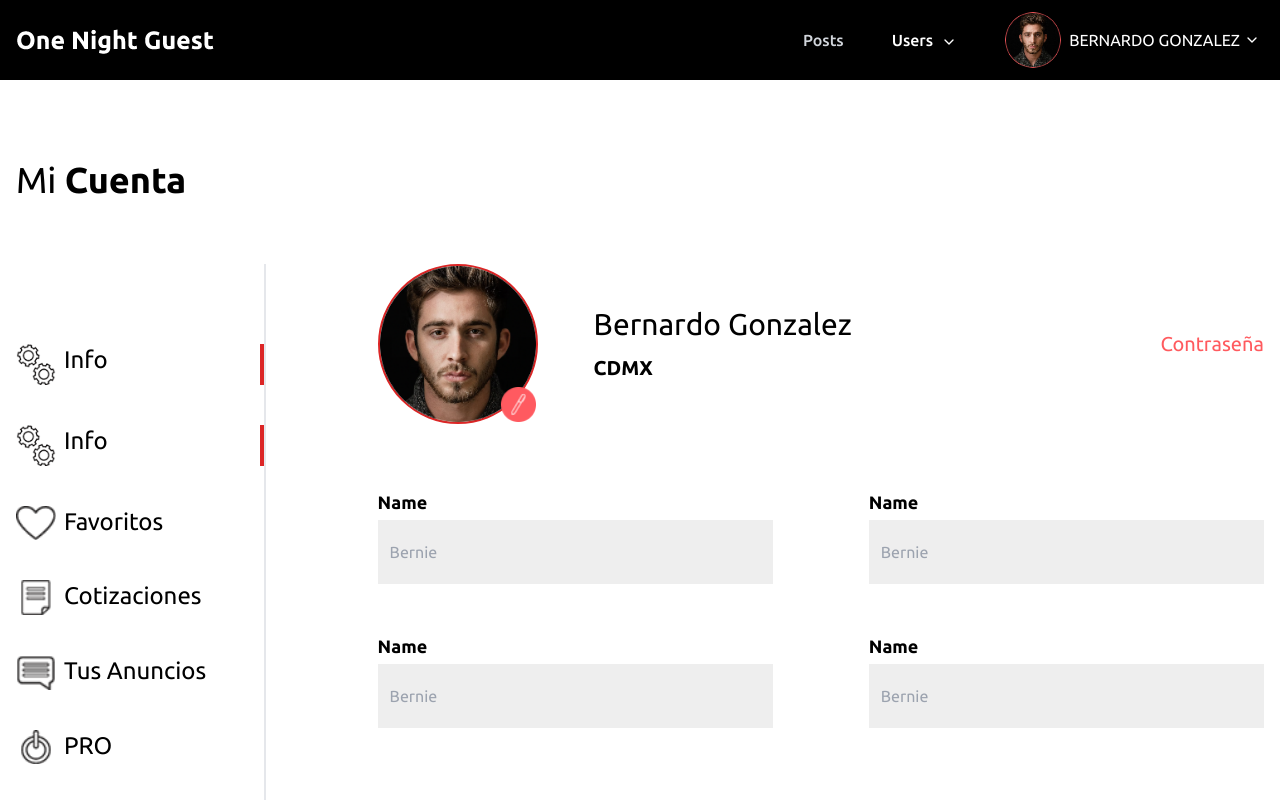
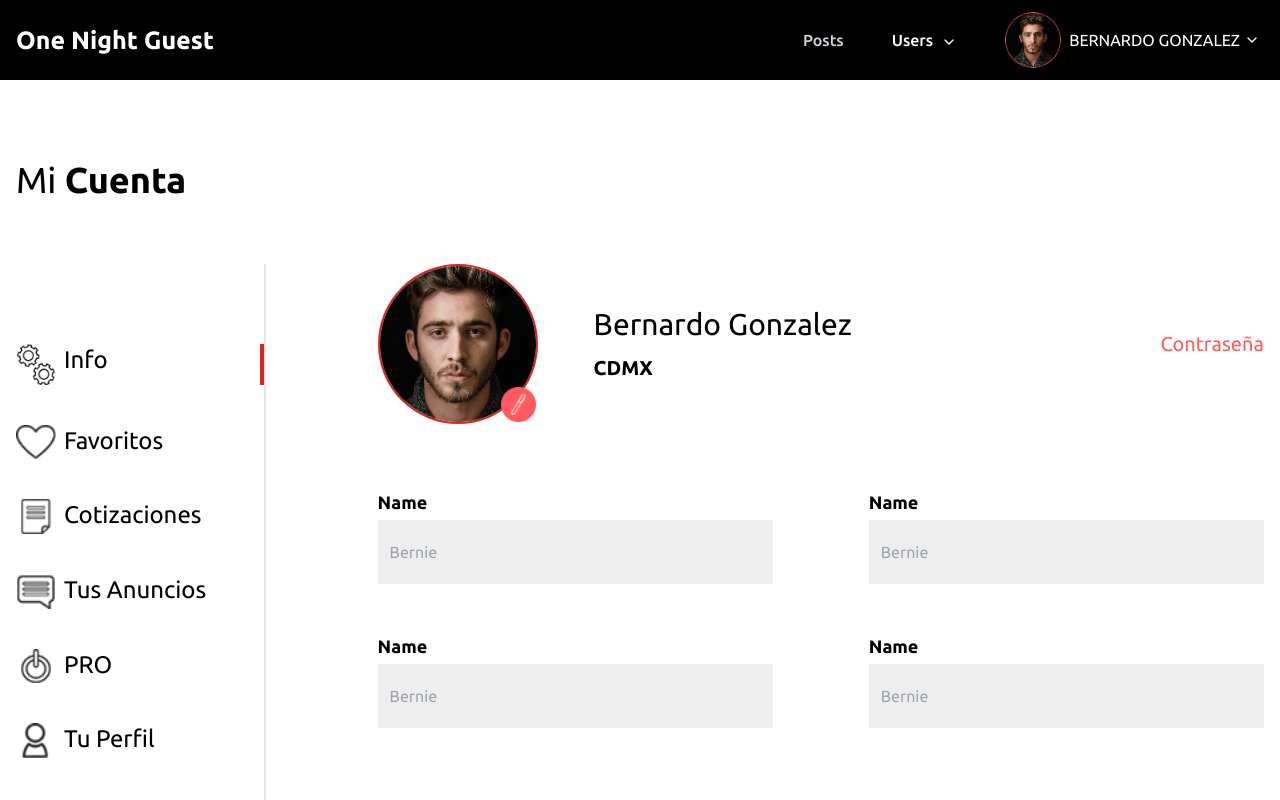
Before and after one commit to tahiriqbalnajam/nextjs, a Next.js app: page /myaccount/info in a window 1280 px wide. Shown: the top 800 px of the page. Built offline with nearby package versions, Linux system fonts and the light colour scheme; a web font is replaced by a local one.

Commit message:
link left nav

```diff
--- a/app/components/LeftNav.js
+++ b/app/components/LeftNav.js
@@ -10,19 +10,9 @@ export default function Nav() {
 
     return (
         <ul  className="py-20">
-    <li>
-      <Link href="#" passHref legacyBehavior>
-        <a className="active flex mb-10 text-2xl border-r-4 border-red-600">
-          <span className="w-10 mr-2 inline-block">
-            <Image src="/images/info.png" width={50} height={50} alt="" className="text-center" />
-          </span>
-          Info
-        </a>
-      </Link>
-    </li>
-            <li><a href="#"  className="active flex mb-10 text-2xl border-r-4 border-red-600"><span  className="w-10 mr-2 inline-block"><Image src="/images/info.png" width='50' height='50' alt=""  className="text-center" /></span> Info</a></li>
-            <li><a href="#"  className="flex mb-10 text-2xl"><span  className="w-10 mr-2 inline-block"><Image src="/images/favo.png" alt=""  className="text-center" width='50' height='50' /></span> Favoritos</a></li>
-            <li><a href="#"  className="flex mb-10 text-2xl"><span  className="w-10 mr-2 inline-block"><Image src="/images/quotes.png" alt=""  className="text-center" width='50' height='50' /></span> Cotizaciones</a></li>
+            <li><Link href="/myaccount/info" className="active flex mb-10 text-2xl border-r-4 border-red-600"><span  className="w-10 mr-2 inline-block"><Image src="/images/info.png" width='50' height='50' alt=""  className="text-center" /></span>Info</Link></li>
+            <li><Link href="/myaccount/favourites" className="active flex mb-10 text-2xl "><span  className="w-10 mr-2 inline-block"><Image src="/images/favo.png" width='50' height='50' alt=""  className="text-center" /></span>Favoritos</Link></li>
+            <li><Link href="/myaccount/quotes" className="active flex mb-10 text-2xl "><span  className="w-10 mr-2 inline-block"><Image src="/images/quotes.png" width='50' height='50' alt=""  className="text-center" /></span>Cotizaciones</Link></li>
             <li><a href="#"  className="flex mb-10 text-2xl"><span  className="w-10 mr-2 inline-block"><Image src="/images/your-ads.png" alt=""  className="text-center" width='50' height='50' /></span> Tus Anuncios</a></li>
             <li><a href="#"  className="flex mb-10 text-2xl"><span  className="w-10 mr-2 inline-block"><Image src="/images/pro.png" alt=""  className="text-center" width='50' height='50' /></span> PRO</a></li>
             <li><a href="#"  className="flex mb-10 text-2xl"><span  className="w-10 mr-2 inline-block"><Image src="/images/your-profile.png" alt=""  className="text-center" width='50' height='50' /></span> Tu Perfil</a></li>
```
